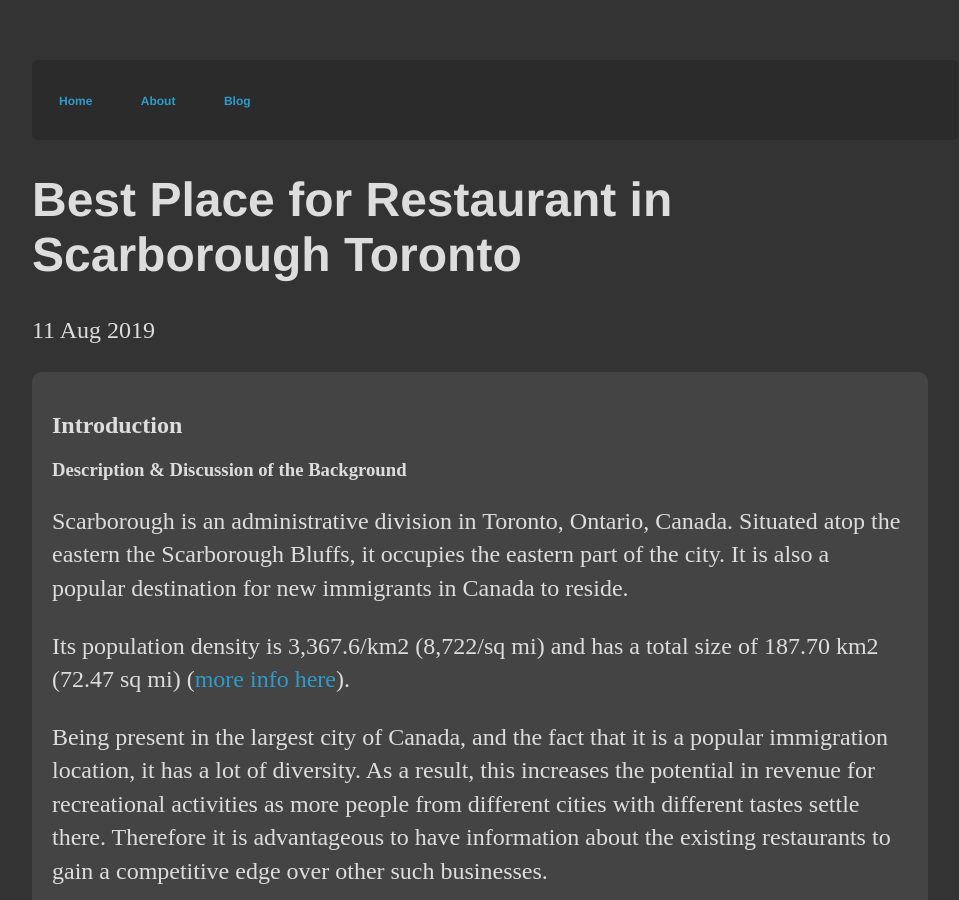
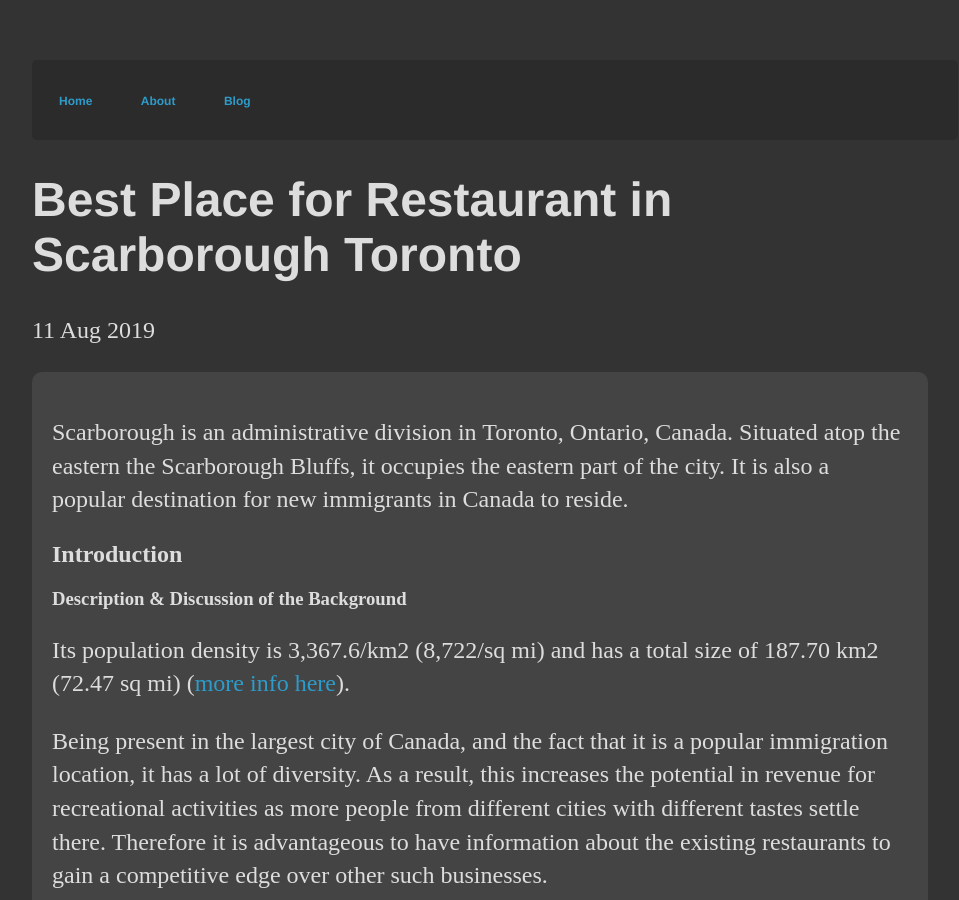
Before and after one commit to thisHermit/thisHermit.github.io, a Jekyll site: the page built from _posts/2019-08-11-best-place-for-restaurant-in-scarborough-toronto.markdown, in a window 1280 px wide and 900 px high. Shown: the whole window, without its empty margins (160-1119 px from the left). Built offline with Jekyll 4.4.1, drawn with Linux system fonts in a browser that asks for light colours; comment, search, counter and statistics services are not loaded; some of the changed text lies outside the part shown.

```diff
--- a/_layouts/default.html
+++ b/_layouts/default.html
@@ -8,10 +8,16 @@
 			<header>
 				<nav>
 		    		<ul>
-		        		<li class = "{% if page.url == "/" %}current{% endif %}"><a href="/">Home</a></li>
-			        	<li class = "{% if page.url == "/about/" %}current{% endif %}"><a href="/about/">About</a></li>
+		        		<li class = "{% if page.url == "/" %}current{% endif %}">
+									<a href="/">Home</a>
+								</li>
+			        	<li class = "{% if page.url == "/about/" %}current{% endif %}">
+									<a href="/about/">About</a>
+								</li>
 		        		<!-- <li><a href="/cv">CV</a></li> -->
-		        		<li class = "{% if page.url == "/blog/" %}current{% endif %}"><a href="/blog/">Blog</a></li>
+		        		<li class = "{% if page.url == "/blog/" %}current{% endif %}">
+									<a href="/blog/">Blog</a>
+								</li>
 		    		</ul>
 				</nav>
 			</header>
@@ -25,7 +31,7 @@
 	        		<li><a href="mailto:basharjaankhan@gmail.com">email</a></li>
 	        		<li><a href="https://github.com/thisHermit">github.com/thisHermit</a></li>
 				</ul>
-				Powered by Github pages and jekyll
+				Powered by Github pages and Jekyll.
 			</footer>
 		</body>
 	</html>
--- a/_posts/2019-08-11-best-place-for-restaurant-in-scarborough-toronto.markdown
+++ b/_posts/2019-08-11-best-place-for-restaurant-in-scarborough-toronto.markdown
@@ -5,14 +5,14 @@ date: "2019-08-11 17:17:01 +0530"
 categories: [data, analysis, pandas]
 ---
 
-## Introduction
-
-### Description & Discussion of the Background
-
 Scarborough is an administrative division in Toronto, Ontario, Canada.
 Situated atop the eastern the Scarborough Bluffs, it occupies the
 eastern part of the city. It is also a popular destination for new
 immigrants in Canada to reside.
+
+## Introduction
+
+### Description & Discussion of the Background
 
 Its population density is 3,367.6/km2 (8,722/sq mi) and has a total
 size of 187.70 km2 (72.47 sq mi) ([more info here](https://en.wikipedia.org/wiki/Scarborough,_Toronto)).
```
Also changed, not shown: blog/index.html (+12 -1 lines).
